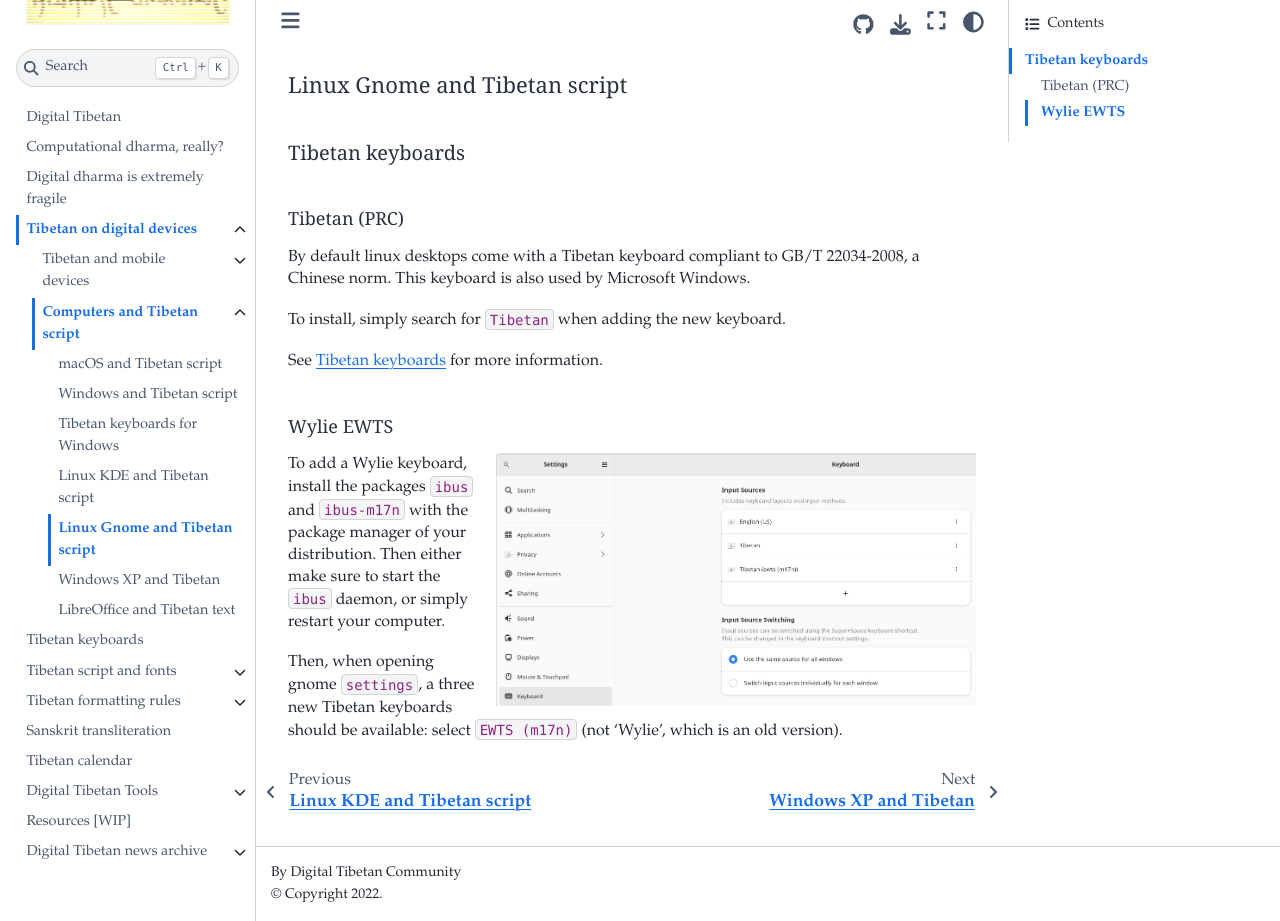
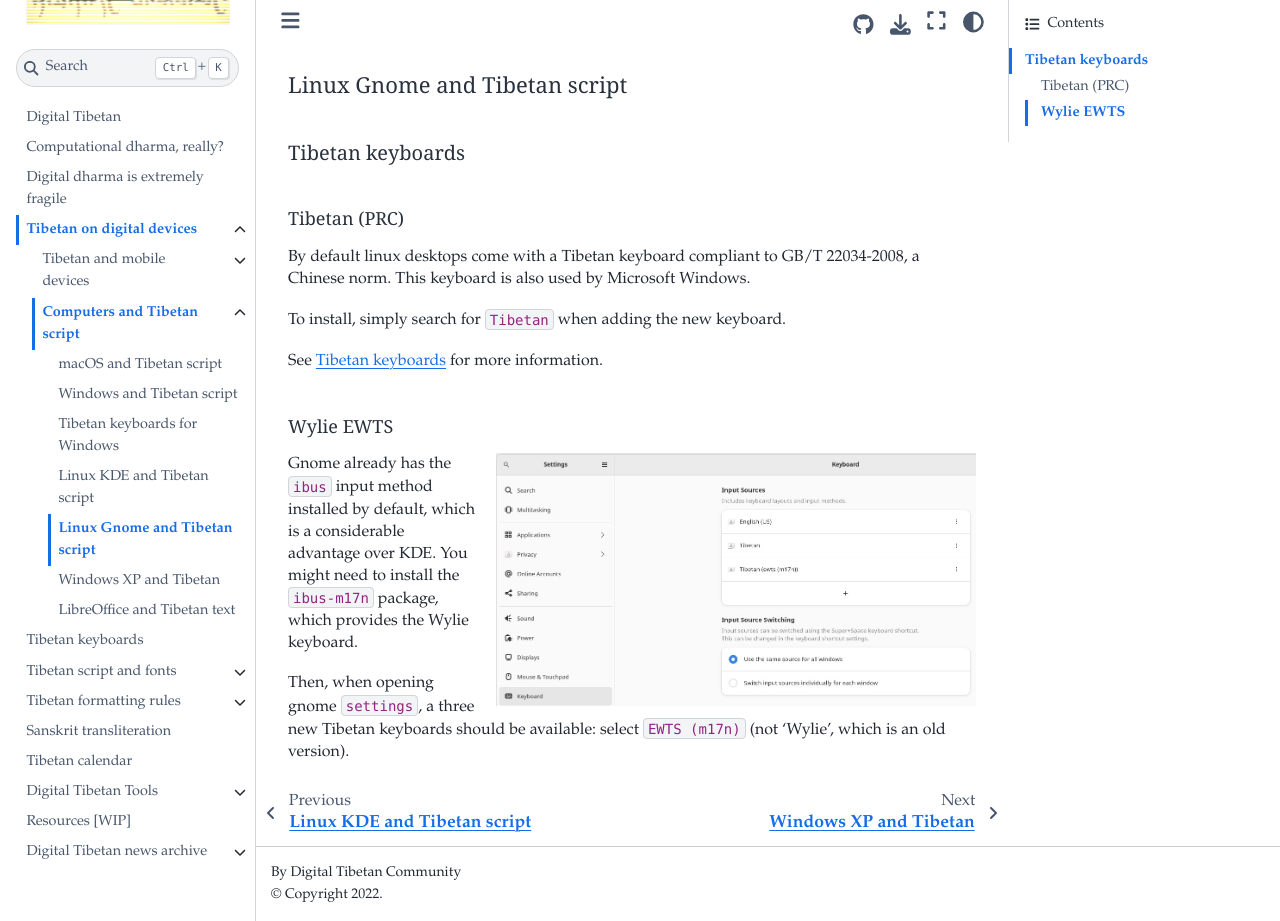
Before and after one commit to DigitalTibetan/DigitalTibetan, a Jupyter Book: the page built from docs/computers_linux_gnome.md, in a window 1280 px wide and 921 px high. Built offline with Jupyter Book 1.0.4 settings and Sphinx 7.4.7 and the Sphinx Book theme 1.1.4, drawn with Linux system fonts in a browser that asks for light colours.

Commit message:
favor gnome

````diff
--- a/docs/computers_linux_gnome.md
+++ b/docs/computers_linux_gnome.md
@@ -17,6 +17,6 @@ See [Tibetan keyboards](tibetan_keyboards.md) for more information.
 :width: 480
 ```
 
-To add a Wylie keyboard, install the packages `ibus` and `ibus-m17n` with the package manager of your distribution. Then either make sure to start the `ibus` daemon, or simply restart your computer.
+Gnome already has the `ibus` input method installed by default, which is a considerable advantage over KDE. You might need to install the `ibus-m17n` package, which provides the Wylie keyboard.
 
 Then, when opening gnome `settings`, a three new Tibetan keyboards should be available: select `EWTS (m17n)` (not 'Wylie', which is an old version).
````
Also changed, not shown: docs/computers_tibetan.md (+3 -2 lines).
